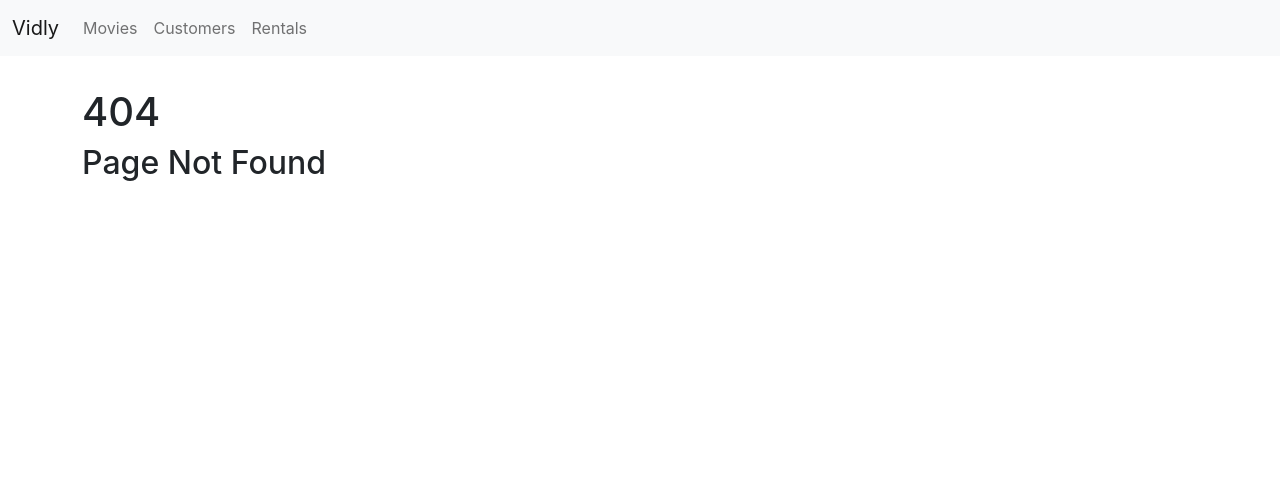
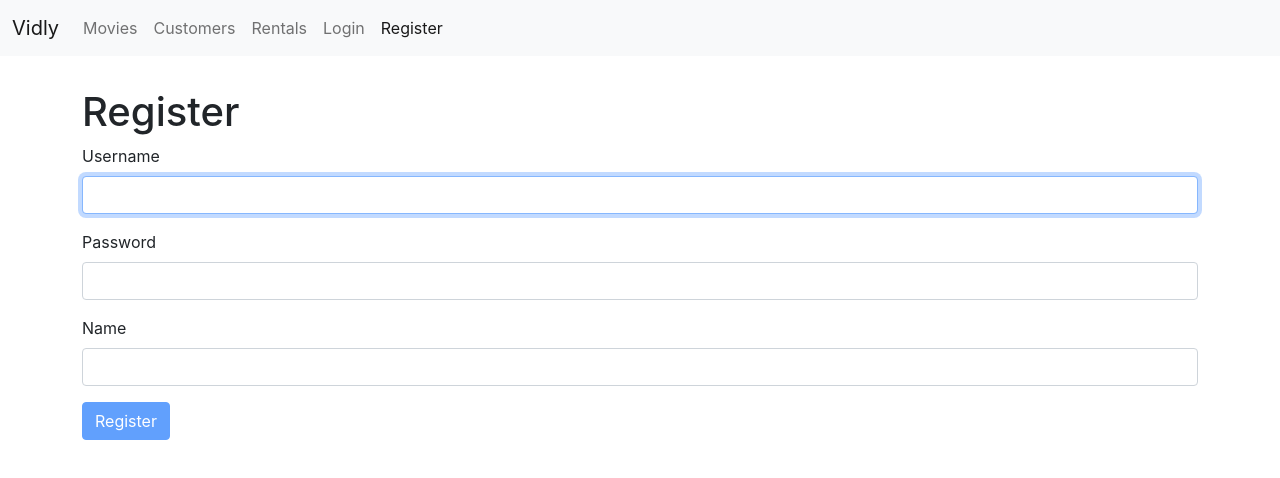
Before and after one commit to ozngnr/vidly-movie-db, a React (Create React App) app: page /register in a window 1280 px wide. Before the commit this address had no page. Shown: the top 478 px of the page. Built offline with nearby package versions, Linux system fonts and the light colour scheme.

Commit message:
Added reusable Form component, login and movie forms

```diff
--- a/package.json
+++ b/package.json
@@ -8,6 +8,7 @@
     "@testing-library/user-event": "^13.5.0",
     "autoprefixer": "^10.4.4",
     "bootstrap": "^5.1.3",
+    "joi-browser": "^13.4.0",
     "lodash": "^4.17.21",
     "prop-types": "^15.8.1",
     "react": "^18.0.0",
--- a/src/App.js
+++ b/src/App.js
@@ -1,12 +1,15 @@
 import React from 'react';
 import { Routes, Route, Navigate } from 'react-router-dom';
 import 'bootstrap/dist/css/bootstrap.css';
+import NavBar from './components/common/navbar';
+import NotFound from './components/common/notFound';
+import LoginForm from './components/common/loginForm';
+
 import Movies from './components/movies';
-import NavBar from './components/common/navbar';
+import MovieForm from './components/movieForm';
 import Customers from './components/customers';
 import Rentals from './components/rentals';
-import NotFound from './components/common/notFound';
-import Movie from './components/movie';
+import RegisterForm from './components/registerForm';
 
 const App = () => {
   return (
@@ -16,9 +19,11 @@ const App = () => {
         <Routes>
           <Route path="/" element={<Navigate to="/movies" replace />} />
           <Route path="movies" element={<Movies />} />
-          <Route path="movies/:movieId" element={<Movie />} />
+          <Route path="movies/:movieId" element={<MovieForm />} />
           <Route path="customers" element={<Customers />} />
           <Route path="rentals" element={<Rentals />} />
+          <Route path="login" element={<LoginForm />} />
+          <Route path="register" element={<RegisterForm />} />
           <Route path="*" element={<NotFound />} />
         </Routes>
       </main>
--- /dev/null
+++ b/src/components/common/form.js
@@ -0,0 +1,67 @@
+import React, { useState, createContext } from 'react';
+import Joi from 'joi-browser';
+
+export const FormContext = createContext();
+
+const Form = ({ children, schema, formData, setFormData, onSubmit }) => {
+  const [errors, setErrors] = useState({});
+
+  // Validate Form
+  const validate = () => {
+    const options = { abortEarly: false };
+    const { error } = Joi.validate(formData, schema, options);
+    if (!error) return null;
+
+    const updatedErrors = {};
+    error.details.forEach((err) => {
+      updatedErrors[err.path] = err.message;
+    });
+    return updatedErrors;
+  };
+
+  // Validate Field on change
+  const validateProperty = (name, value, schema) => {
+    const updatedErrors = { ...errors };
+    const fieldToValidate = { [name]: value };
+    const fieldSchema = { [name]: schema[name] };
+    const { error } = Joi.validate(fieldToValidate, fieldSchema);
+
+    if (error) {
+      updatedErrors[name] = error.details[0].message;
+    } else {
+      delete updatedErrors[name];
+    }
+    setErrors(updatedErrors);
+  };
+
+  const handleChange = ({ target: input }) => {
+    validateProperty(input.name, input.value, schema);
+
+    const updatedData = { ...formData };
+    updatedData[input.name] = input.value;
+    setFormData(updatedData);
+  };
+
+  const handleSubmit = (e) => {
+    e.preventDefault();
+
+    const errors = validate();
+
+    if (errors) {
+      setErrors(errors);
+      return;
+    } else {
+      // call the server
+      onSubmit();
+      console.log('form submited');
+    }
+  };
+
+  return (
+    <FormContext.Provider value={{ formData, errors, handleChange, validate }}>
+      <form onSubmit={handleSubmit}>{children}</form>
+    </FormContext.Provider>
+  );
+};
+
+export default Form;
--- /dev/null
+++ b/src/components/common/formButton.js
@@ -0,0 +1,21 @@
+import React, { useContext } from 'react';
+import { FormContext } from './form';
+
+const FormButton = ({ label, onClick }) => {
+  const { validate } = useContext(FormContext);
+  const isValid = validate();
+  // console.log(isValid);
+
+  return (
+    <button
+      type="submit"
+      className="btn btn-primary"
+      onClick={onClick}
+      disabled={isValid}
+    >
+      {label}
+    </button>
+  );
+};
+
+export default FormButton;
--- /dev/null
+++ b/src/components/common/input.js
@@ -0,0 +1,27 @@
+import React, { useContext } from 'react';
+import { FormContext } from './form';
+
+const Input = ({ name, label, type = 'text', ...restProps }) => {
+  const { formData, errors, handleChange } = useContext(FormContext);
+  const error = errors[name];
+
+  return (
+    <div className="mb-3">
+      <label htmlFor={name} className="form-label">
+        {label}
+      </label>
+      <input
+        className="form-control"
+        type={type}
+        name={name}
+        id={name}
+        value={formData[name]}
+        onChange={handleChange}
+        {...restProps}
+      />
+      {error && <div className="alert alert-danger">{error}</div>}
+    </div>
+  );
+};
+
+export default Input;
--- /dev/null
+++ b/src/components/common/loginForm.js
@@ -0,0 +1,30 @@
+import React from 'react';
+import Joi from 'joi-browser';
+import Input from './input';
+import Form from '../common/form';
+import FormButton from './formButton';
+
+const schema = {
+  username: Joi.string().alphanum().required().label('Username'),
+  password: Joi.string().required().label('Password'),
+};
+
+const LoginForm = () => {
+  const login = { username: '', password: '' };
+  const handleSubmit = () => {
+    console.log('submitted');
+  };
+
+  return (
+    <div className="form">
+      <h1>Login</h1>
+      <Form onSubmit={handleSubmit} formData={login} schema={schema}>
+        <Input name="username" label="Username" autoFocus />
+        <Input type="password" name="password" label="Password" />
+        <FormButton label="Login" />
+      </Form>
+    </div>
+  );
+};
+
+export default LoginForm;
--- a/src/components/common/navbar.js
+++ b/src/components/common/navbar.js
@@ -21,14 +21,20 @@ const NavBar = () => {
         </button>
         <div className="collapse navbar-collapse" id="navbarNav">
           <div className="navbar-nav">
-            <NavLink className="nav-link" aria-current="page" to="/movies">
+            <NavLink className="nav-link" aria-current="page" to="movies">
               Movies
             </NavLink>
-            <NavLink className="nav-link" to="/customers">
+            <NavLink className="nav-link" to="customers">
               Customers
             </NavLink>
-            <NavLink className="nav-link" to="/rentals">
+            <NavLink className="nav-link" to="rentals">
               Rentals
+            </NavLink>
+            <NavLink className="nav-link" to="login">
+              Login
+            </NavLink>
+            <NavLink className="nav-link" to="register">
+              Register
             </NavLink>
           </div>
         </div>
--- /dev/null
+++ b/src/components/common/select.js
@@ -0,0 +1,33 @@
+import React, { useContext } from 'react';
+import { FormContext } from './form';
+
+const Select = ({ name, label, options }) => {
+  const { formData, errors, handleChange } = useContext(FormContext);
+  const error = errors[name];
+
+  return (
+    <div className="mb-3">
+      <label htmlFor="genre-select" className="form-label">
+        {label}
+      </label>
+      <select
+        id="genre-select"
+        name={name}
+        className="form-select form-select-md"
+        aria-label=".form-select-lg example"
+        value={formData[name]}
+        onChange={handleChange}
+      >
+        <option value="" />
+        {options.map((option) => (
+          <option key={option._id} value={option._id}>
+            {option.name}
+          </option>
+        ))}
+      </select>
+      {error && <div className="alert alert-danger">{error}</div>}
+    </div>
+  );
+};
+
+export default Select;
--- a/src/components/movieform.js
+++ b/src/components/movieform.js
@@ -1,21 +1,82 @@
-import React, { useContext } from 'react';
+import React, { useContext, useEffect, useState } from 'react';
+import { MovieContext } from '../context/movieContext';
 import { useParams, useNavigate } from 'react-router-dom';
-import { MovieContext } from '../context/movieContext';
+import Joi from 'joi-browser';
 
-const Movie = () => {
+import NotFound from '../components/common/notFound';
+import Form from './common/form';
+import Input from './common/input';
+import FormButton from './common/formButton';
+import Select from './common/select';
+import { saveMovie } from '../services/fakeMovieService';
+
+const schema = {
+  _id: Joi.string().optional(),
+  title: Joi.string().required().label('Title'),
+  genreId: Joi.string().required().label('Genre'),
+  numberInStock: Joi.number()
+    .min(0)
+    .max(100)
+    .required()
+    .label('Number In Stock'),
+  dailyRentalRate: Joi.number().min(0).max(10).required().label('Rate'),
+};
+
+const MovieForm = () => {
+  const navigate = useNavigate();
   const { movieId } = useParams();
-  const navigate = useNavigate();
-  // const { allMovies } = useContext(MovieContext);
-  // const movie = allMovies.find((movie) => movie._id === movieId);
+  const { allMovies, genres } = useContext(MovieContext);
+
+  const [movie, setMovie] = useState({
+    _id: '',
+    title: '',
+    genreId: '',
+    numberInStock: '',
+    dailyRentalRate: '',
+  });
+
+  useEffect(() => {
+    if (movieId === 'new') return;
+    const movie = allMovies.find((m) => m._id === movieId);
+
+    movie &&
+      setMovie({
+        _id: movie._id,
+        title: movie.title,
+        genreId: movie.genre._id,
+        numberInStock: movie.numberInStock,
+        dailyRentalRate: movie.dailyRentalRate,
+      });
+  }, [allMovies, movieId]);
+
+  const handleSubmit = () => {
+    saveMovie(movie);
+    navigate('/movies');
+  };
 
   return (
-    <div>
-      <h1>Movie Form {movieId}</h1>
-      <button className="btn btn-primary" onClick={() => navigate('/movies')}>
-        Save
-      </button>
-    </div>
+    <>
+      {movie !== undefined ? (
+        <div className="form">
+          <h1>{movie.title || 'New Movie'}</h1>
+          <Form
+            schema={schema}
+            onSubmit={handleSubmit}
+            formData={movie}
+            setFormData={setMovie}
+          >
+            <Input label="Title" name="title" />
+            <Select label="Genre" name="genreId" options={genres.slice(1)} />
+            <Input label="Number In Stock" name="numberInStock" type="number" />
+            <Input label="Rate" name="dailyRentalRate" />
+            <FormButton label="Save" />
+          </Form>
+        </div>
+      ) : (
+        <NotFound />
+      )}
+    </>
   );
 };
 
-export default Movie;
+export default MovieForm;
--- a/src/components/movies.js
+++ b/src/components/movies.js
@@ -1,4 +1,5 @@
 import React, { useState, useContext, useEffect } from 'react';
+import { Link } from 'react-router-dom';
 
 import MoviesTable from './moviesTable';
 import Pagination from './common/pagination';
@@ -30,6 +31,7 @@ const Movies = () => {
 
   //Filter movies
   const { currentPage, pageSize } = page;
+
   useEffect(() => {
     const filtered =
       selectedGenre === 'All Genres'
@@ -55,6 +57,10 @@ const Movies = () => {
       </div>
 
       <div className="col-9">
+        <Link to="/movies/new" className="btn btn-primary">
+          New Movie
+        </Link>
+
         <p>Showing {moviesCount} movies in the database.</p>
 
         <MoviesTable
--- /dev/null
+++ b/src/components/registerForm.js
@@ -0,0 +1,29 @@
+import Joi from 'joi-browser';
+import React from 'react';
+import Form from './common/form';
+import FormButton from './common/formButton';
+import Input from './common/input';
+
+const registerSchema = {
+  username: Joi.string().email().required().label('Username'),
+  password: Joi.string().min(5).required().label('Password'),
+  name: Joi.string().required().label('Name'),
+};
+
+const RegisterForm = () => {
+  const user = { username: '', password: '', name: '' };
+
+  return (
+    <div className="form">
+      <h1>Register</h1>
+      <Form formData={user} schema={registerSchema}>
+        <Input type="email" name="username" label="Username" autoFocus />
+        <Input type="password" name="password" label="Password" />
+        <Input type="text" name="name" label="Name" />
+        <FormButton label="Register" />
+      </Form>
+    </div>
+  );
+};
+
+export default RegisterForm;
--- a/src/components/rentals.js
+++ b/src/components/rentals.js
@@ -1,7 +1,11 @@
 import React from 'react';
 
 const Rentals = () => {
-  return <h1>Rentals</h1>;
+  return (
+    <>
+      <h1>Rentals</h1>
+    </>
+  );
 };
 
 export default Rentals;
```
Also changed, not shown: 1 other file (tests, documents, lock files or other folders).
